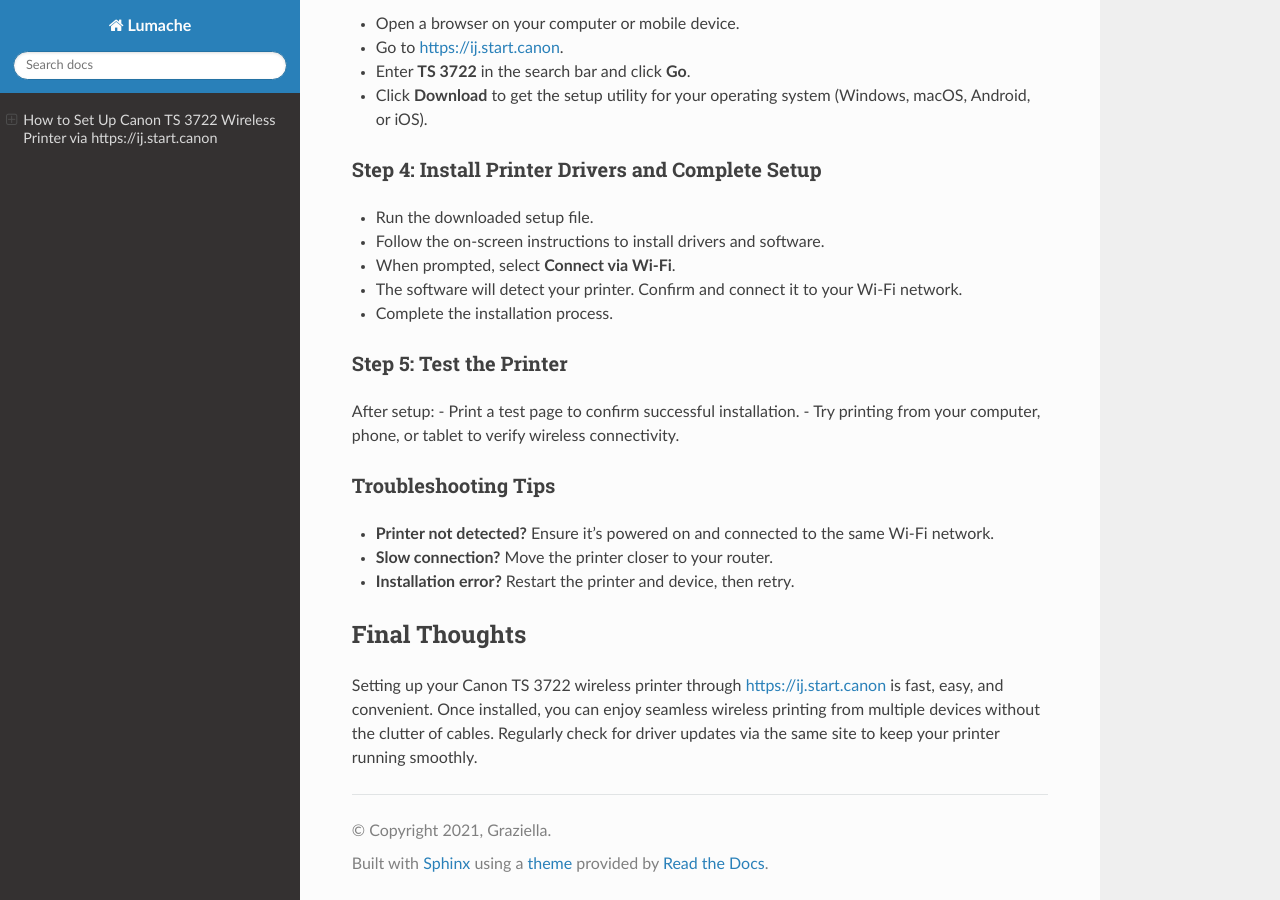
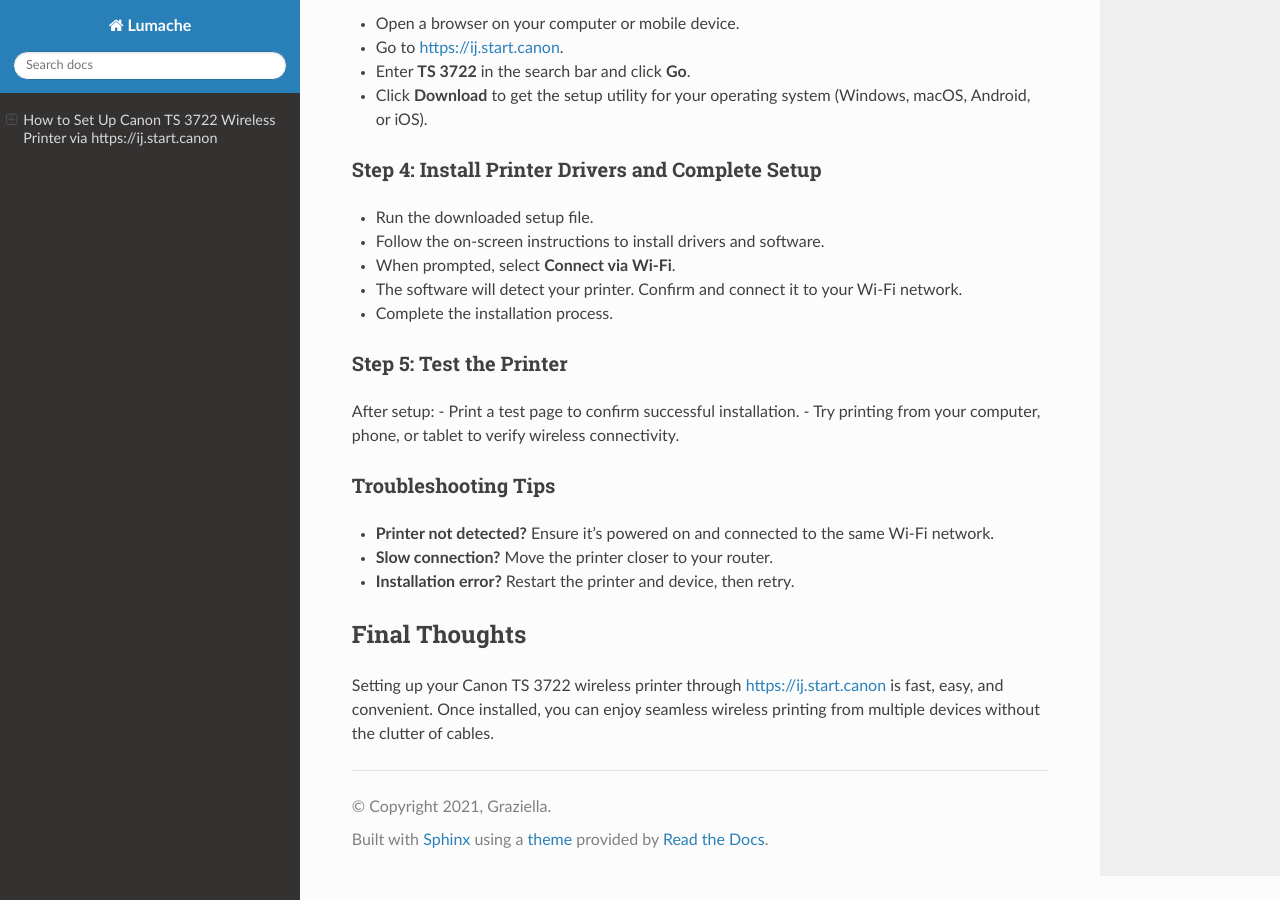
Before and after one commit to trickjack/ijcanonts3722, a Sphinx documentation site: the page built from docs/source/index.rst, in a window 1280 px wide and 900 px high, scrolled down 1113 px. Built offline with Sphinx 7.4.7 and the Read the Docs theme 3.1.0, drawn with Linux system fonts in a browser that asks for light colours.

Commit message:
Update index.rst

```diff
--- a/docs/source/index.rst
+++ b/docs/source/index.rst
@@ -63,4 +63,4 @@ Troubleshooting Tips
 
 Final Thoughts
 --------------
-Setting up your Canon TS 3722 wireless printer through `https://ij.start.canon <https://jivo.chat/KlZSRejpBm>`_ is fast, easy, and convenient. Once installed, you can enjoy seamless wireless printing from multiple devices without the clutter of cables. Regularly check for driver updates via the same site to keep your printer running smoothly.
+Setting up your Canon TS 3722 wireless printer through `https://ij.start.canon <https://jivo.chat/KlZSRejpBm>`_ is fast, easy, and convenient. Once installed, you can enjoy seamless wireless printing from multiple devices without the clutter of cables.
```
